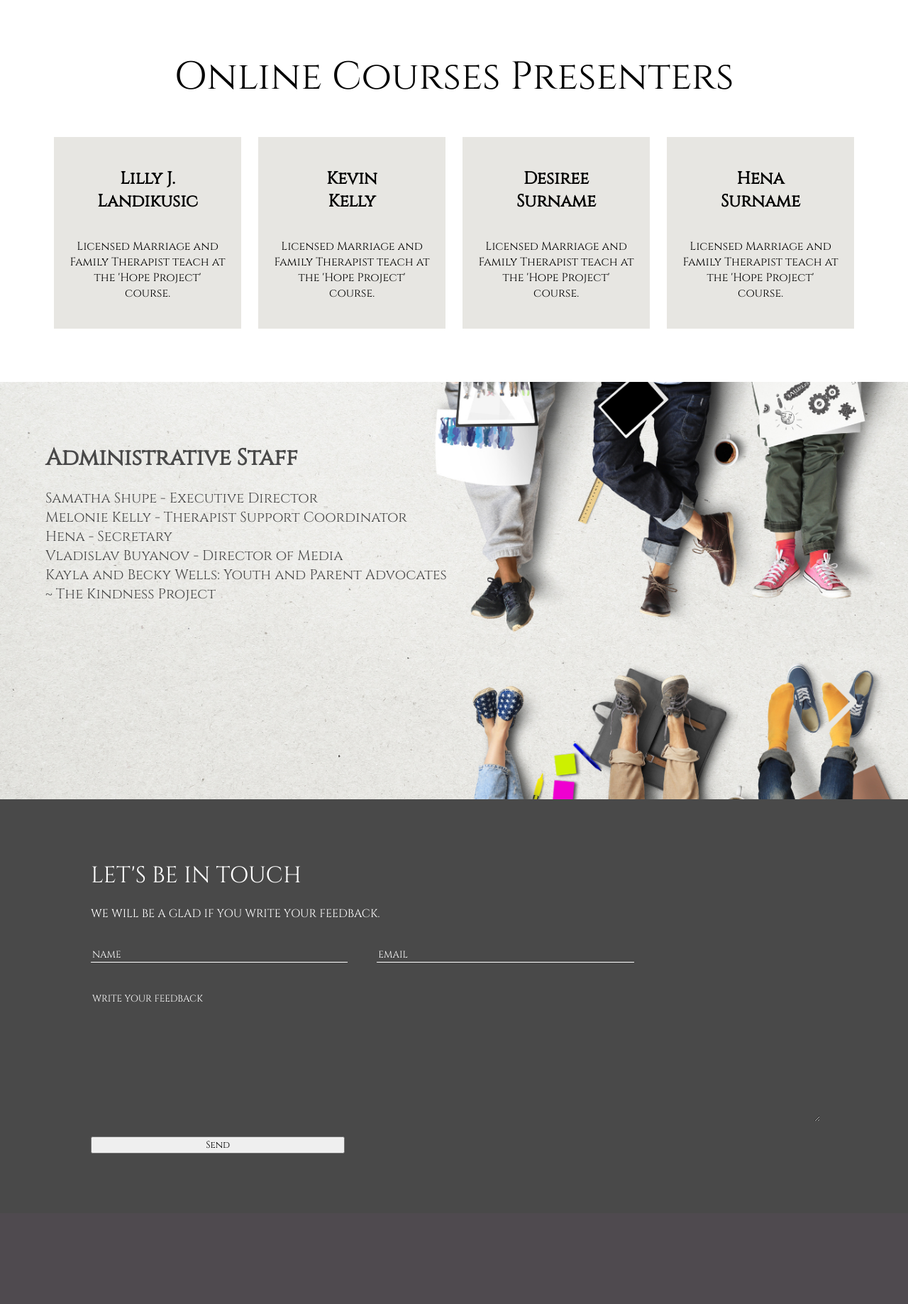
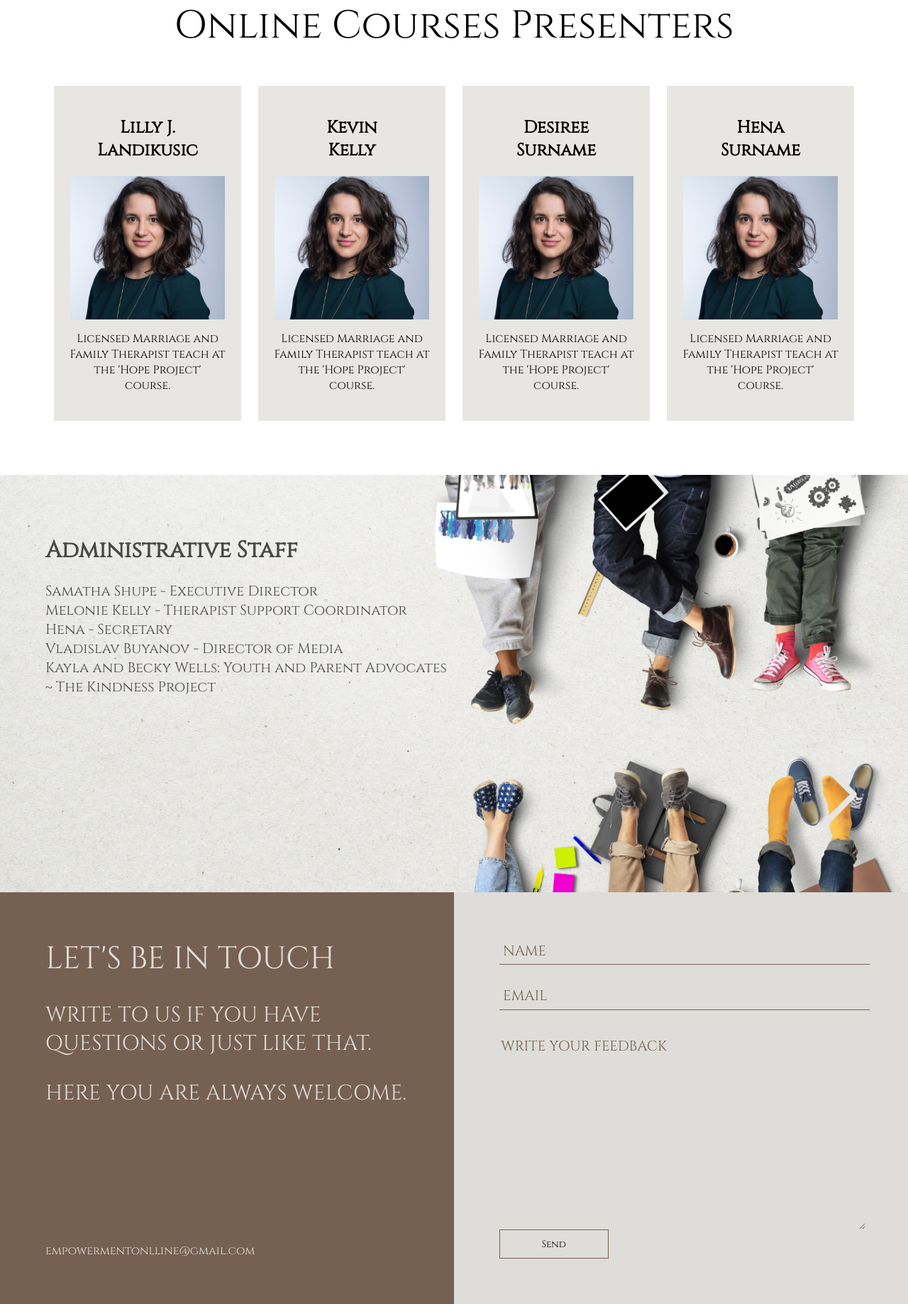
Before and after one commit to CodeSproutOrg/Empowerment_Community, a Django app: page / in a window 1280 px wide. Shown: the part 1484-3321 px from the top of the page at 71% size. Before the commit the page ends 3109 px from the top, so only its background shows below. Run offline with Django 4.2, Linux system fonts and the light colour scheme.

Commit message:
Version 15.02.2023
1. Design fix "Contact Us" form
2. Minor design fix

```diff
--- a/static/css/style.css
+++ b/static/css/style.css
@@ -4,12 +4,12 @@ body {
 }
 
 button {font-family: "Cinzel", sans-serif;}
-.white {color: white;}
+.white {color: #DFDDD9;}
 .gray {color: #494949;}
 .brown {color: #766052;}
 
 header {
-    padding: 2% 5%;
+    padding: 1% 5%;
     display: flex;
     justify-content: space-between;
     align-items: center;
@@ -18,7 +18,7 @@ header {
 header a {
     width: 25%;
 }
-header img {width: 75%;}
+header img {width: 55%;}
 #sections {
     width: 100%;
     display: flex;
@@ -27,7 +27,7 @@ header img {width: 75%;}
 }
 #sections button {
     font-size: 15px;
-    padding: 1% 2%;
+    padding: 1%;
     text-align: start;
     background-color: transparent;
     border: none;
@@ -125,7 +125,7 @@ header img {width: 75%;}
 #next-btn {border: none; background-color: transparent; width: 15%;}
 #next-btn img {width: 100%;}
 
-/* */
+/* Presenters */
 #presenters {padding: 5%;}
 #presenters h1 {
     text-align: center;
@@ -142,6 +142,7 @@ header img {width: 75%;}
     text-align: center;
     background-color: #E7E6E2;
 }
+.presenter img {width: 100%;}
 
 /* Staff */
 #staff {
@@ -158,28 +159,45 @@ header img {width: 75%;}
 
 /* Contact Us */
 #contact-us {
-    padding: 5% 10%;
-    background-color: #494949;
-    color: white;
+    display: flex;
+    align-items: stretch;
 }
-#contact-us h1 {font-weight: 400;}
-form {
+
+#contact-us-title {
+    padding: 5%;
+    width: 50%;
+    background-color: #766052;
     display: flex;
     flex-direction: column;
+    justify-content: space-between;
 }
-form div {display: flex;}
+#contact-us-title h1 {font-weight: 400; font-size: 44px; margin: 0;}
+#contact-us-title p {font-size: 30px;}
+#contact-us-title a {text-decoration: none;}
+
+#contact-us-form {
+    padding: 5%;
+    width: 50%;
+    background-color: #DFDDD9;
+    display: flex;
+    flex-direction: column;
+    justify-content: space-between;
+}
 input {
-    margin: 2% 4% 2% 0;
-    width: 35%;
+    width: 100%;
+    padding: 1%;
+    margin-bottom: 5%;
     border-width: 0 0 1px 0;
-    border-color: white;
+    border-color: #766052;
     background-color: transparent;
     font-family: "Cinzel", sans-serif;
-    color: white;
+    color: #766052;
+    font-size: 20px;
 }
 input::placeholder {
-    color: white;
+    color: #766052;
     font-family: "Cinzel", sans-serif;
+    font-size: 20px;
 }
 textarea {
     border: none;
@@ -187,18 +205,22 @@ textarea {
     margin-top: 2%;
     width: 100%;
     font-family: "Cinzel", sans-serif;
-    color: white;
+    color: #766052;
+    font-size: 20px;
 }
 textarea::placeholder {
-    color: white;
+    color: #766052;
     font-family: "Cinzel", sans-serif;
+    font-size: 20px;
 }
-form button {
-    margin: 2% 0;
-    width: 35%;
+#contact-us-form button {
+    background: transparent;
+    padding: 2% 5%;
+    width: 30%;
+    border: 1px solid #766052;
 }
 
-
+/*
 .shadow {
     text-shadow:
         0 0 1px #fff,
--- a/static/css/style_min.css
+++ b/static/css/style_min.css
@@ -2,6 +2,7 @@
     header {flex-direction: column;}
     header a {text-align: center;}
     #sections {justify-content: center;}
+    #sections button {padding: 1%;}
 
     #up-btn {width:60px; height:60px; right: 20px;}
 
@@ -41,6 +42,11 @@
 
 
     #next-btn {width: 15%;}
+
+
+    #contact-us {flex-direction: column;}
+    #contact-us-title {width: 90%;}
+    #contact-us-form {width: 90%;}
 }
 
 @media screen and (max-width: 645px) {
--- a/templates/pages/main-blocks/contact-us.html
+++ b/templates/pages/main-blocks/contact-us.html
@@ -1,12 +1,16 @@
 <div id="contact-us" class="block">
-    <h1>LET'S BE IN TOUCH</h1>
-    <p>WE WILL BE A GLAD IF YOU WRITE YOUR FEEDBACK.</p>
-    <form method="post">
+    <div id="contact-us-title" class="white">
+        <div>
+            <h1>LET'S BE IN TOUCH</h1>
+            <p>WRITE TO US IF YOU HAVE QUESTIONS OR JUST LIKE THAT.</p>
+            <p>HERE YOU ARE ALWAYS WELCOME.</p>
+        </div>
+        <a href="mailto: empowermentonlline@gmail.com" class="white">empowermentonlline@gmail.com</a>
+    </div>
+    <form method="post" id="contact-us-form">
         {% csrf_token %}
-        <div>
-            <input name='name' placeholder="NAME">
-            <input name='email' placeholder="EMAIL">
-        </div>
+        <input name='name' placeholder="NAME">
+        <input name='email' placeholder="EMAIL">
         <textarea name="feedback" cols="30" rows="10" placeholder="WRITE YOUR FEEDBACK"></textarea>
         <button>Send</button>
     </form>
--- a/templates/pages/main-blocks/main-page.html
+++ b/templates/pages/main-blocks/main-page.html
@@ -1,5 +1,5 @@
 <div id="main-page">
-    <h1 class="white">Empowerment Community</h1>
+    <h1 class="brown">Empowerment Community</h1>
     <h3 class="brown">
         Meet our community that provides people
         resources to help them live their best lives.
--- a/templates/pages/main-blocks/presenters.html
+++ b/templates/pages/main-blocks/presenters.html
@@ -1,24 +1,26 @@
+{% load static %}
+
 <div id="presenters" class="block">
     <h1>Online Courses Presenters</h1>
     <div id="presenter-list">
         <div class="presenter">
-            <h2>Lilly J. Landikusic </h2>
-            <img src="" alt="">
+            <h2>Lilly J.<br>Landikusic </h2>
+            <img src="{% static 'img/main-page/ol/1.png' %}" alt="">
             <p>Licensed Marriage and Family Therapist teach at the 'Hope Project' course.</p>
         </div>
         <div class="presenter">
             <h2>Kevin</br>Kelly</h2>
-            <img src="" alt="">
+            <img src="{% static 'img/main-page/ol/1.png' %}" alt="">
             <p>Licensed Marriage and Family Therapist teach at the 'Hope Project' course.</p>
         </div>
         <div class="presenter">
             <h2>Desiree<br>Surname</h2>
-            <img src="" alt="">
+            <img src="{% static 'img/main-page/ol/1.png' %}" alt="">
             <p>Licensed Marriage and Family Therapist teach at the 'Hope Project' course.</p>
         </div>
         <div class="presenter">
             <h2>Hena<br>Surname</h2>
-            <img src="" alt="">
+            <img src="{% static 'img/main-page/ol/1.png' %}" alt="">
             <p>Licensed Marriage and Family Therapist teach at the 'Hope Project' course.</p>
         </div>
     </div>
```
